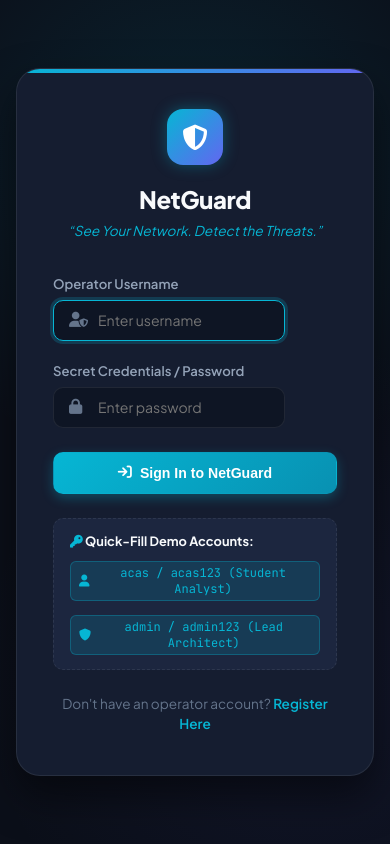
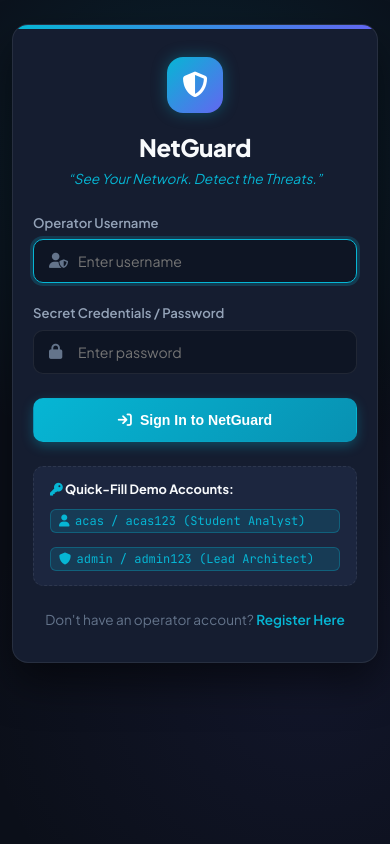
Before and after one commit to acasjoshua/NetGuard, a Django app: template templates/login/login.html in a window 390 px wide. Run offline with Django 4.2, Linux system fonts and the light colour scheme; the template is opened without the code that fills it, so the values that code supplies are empty.

Commit message:
fix(login): restore login stylesheet and improve responsiveness
- Restore login page styling in login.css and link it in login.html
- Add mobile responsiveness and improved input focus states

```diff
--- a/static/css/login/login.css
+++ b/static/css/login/login.css
@@ -0,0 +1,167 @@
+*, *::before, *::after {
+    box-sizing: border-box;
+}
+
+.auth-wrapper {
+    min-height: 100vh;
+    display: flex;
+    align-items: center;
+    justify-content: center;
+    padding: 2rem 1rem;
+    background:
+        radial-gradient(circle at 50% 20%, rgba(6, 182, 212, 0.12), transparent 45%),
+        radial-gradient(circle at 80% 80%, rgba(99, 102, 241, 0.08), transparent 45%),
+        var(--bg-main);
+}
+
+.auth-card {
+    position: relative;
+    width: 100%;
+    max-width: 440px;
+    overflow: hidden;
+    padding: 2.5rem 2.25rem;
+    background-color: var(--bg-card);
+    border: 1px solid var(--border-color);
+    border-radius: var(--radius-xl);
+    box-shadow: 0 20px 40px rgba(0, 0, 0, 0.5);
+}
+
+.auth-card::before {
+    content: "";
+    position: absolute;
+    top: 0;
+    right: 0;
+    left: 0;
+    height: 4px;
+    background: linear-gradient(90deg, var(--brand-cyan), var(--brand-indigo));
+}
+
+.auth-header {
+    margin-bottom: 2rem;
+    text-align: center;
+}
+
+.auth-logo-icon {
+    width: 56px;
+    height: 56px;
+    margin: 0 auto 1rem;
+    display: inline-flex;
+    align-items: center;
+    justify-content: center;
+    border-radius: var(--radius-lg);
+    background: linear-gradient(135deg, var(--brand-cyan), var(--brand-indigo));
+    color: #fff;
+    font-size: 1.6rem;
+    box-shadow: var(--shadow-glow-cyan);
+}
+
+.auth-title {
+    margin: 0;
+    color: var(--text-primary);
+    font-size: 1.5rem;
+    font-weight: 800;
+    letter-spacing: -0.02em;
+}
+
+.auth-subtitle {
+    margin: 0.25rem 0 0;
+    color: var(--brand-cyan);
+    font-size: 0.85rem;
+    font-style: italic;
+}
+
+.input-icon-group {
+    position: relative;
+}
+
+.input-icon-group i {
+    position: absolute;
+    top: 50%;
+    left: 1rem;
+    z-index: 1;
+    color: var(--text-muted);
+    font-size: 0.95rem;
+    transform: translateY(-50%);
+    pointer-events: none;
+}
+
+.input-icon-group .form-control {
+    width: 100%;
+    min-height: 44px;
+    padding-left: 2.75rem;
+}
+
+.demo-credentials-box {
+    margin-top: 1.5rem;
+    padding: 0.85rem 1rem;
+    background-color: var(--bg-card-hover);
+    border: 1px dashed var(--border-color);
+    border-radius: var(--radius-md);
+    font-size: 0.8rem;
+}
+
+.demo-badge-btn {
+    display: inline-flex;
+    align-items: center;
+    gap: 0.35rem;
+    margin-top: 0.35rem;
+    padding: 0.2rem 0.5rem;
+    background: rgba(6, 182, 212, 0.15);
+    border: 1px solid rgba(6, 182, 212, 0.3);
+    border-radius: var(--radius-sm);
+    color: var(--brand-cyan);
+    font-family: "JetBrains Mono", monospace;
+    font-size: 0.75rem;
+    cursor: pointer;
+    transition: all var(--transition-speed);
+}
+
+.demo-badge-btn:hover {
+    background: var(--brand-cyan);
+    color: #fff;
+}
+
+.demo-badge-btn:focus-visible {
+    outline: 3px solid var(--brand-cyan-glow);
+    outline-offset: 2px;
+}
+
+.auth-card .flash-messages {
+    margin-bottom: 1.25rem;
+}
+
+.auth-card .form-group {
+    margin-bottom: 1.25rem;
+}
+
+.auth-card #loginForm .form-group:last-of-type {
+    margin-bottom: 1.5rem;
+}
+
+.auth-card .btn-primary {
+    width: 100%;
+    min-height: 44px;
+    padding: 0.75rem;
+}
+
+@media (max-width: 480px) {
+    .auth-wrapper {
+        align-items: flex-start;
+        padding: 1rem 0.75rem;
+    }
+
+    .auth-card {
+        margin: 0.5rem 0;
+        padding: 2rem 1.25rem;
+        border-radius: var(--radius-lg);
+    }
+
+    .auth-header {
+        margin-bottom: 1.5rem;
+    }
+
+    .demo-badge-btn {
+        width: 100%;
+        justify-content: flex-start;
+    }
+}
--- a/templates/login/login.html
+++ b/templates/login/login.html
@@ -13,121 +13,8 @@
     <link rel="stylesheet" href="https://cdnjs.cloudflare.com/ajax/libs/font-awesome/6.4.0/css/all.min.css">
     <!-- Core Theme CSS -->
     <link rel="stylesheet" href="{% static 'css/netguard_theme.css' %}">
-    <style>
-        .auth-wrapper {
-            min-height: 100vh;
-            display: flex;
-            align-items: center;
-            justify-content: center;
-            padding: 2rem 1rem;
-            background: radial-gradient(circle at 50% 20%, rgba(6, 182, 212, 0.12), transparent 45%),
-                        radial-gradient(circle at 80% 80%, rgba(99, 102, 241, 0.08), transparent 45%),
-                        var(--bg-main);
-            position: relative;
-        }
-
-        .auth-card {
-            background-color: var(--bg-card);
-            border: 1px solid var(--border-color);
-            border-radius: var(--radius-xl);
-            box-shadow: 0 20px 40px rgba(0, 0, 0, 0.5);
-            width: 100%;
-            max-width: 440px;
-            padding: 2.5rem 2.25rem;
-            position: relative;
-            overflow: hidden;
-        }
-
-        .auth-card::before {
-            content: '';
-            position: absolute;
-            top: 0;
-            left: 0;
-            right: 0;
-            height: 4px;
-            background: linear-gradient(90deg, var(--brand-cyan), var(--brand-indigo));
-        }
-
-        .auth-header {
-            text-align: center;
-            margin-bottom: 2rem;
-        }
-
-        .auth-logo-icon {
-            width: 56px;
-            height: 56px;
-            border-radius: var(--radius-lg);
-            background: linear-gradient(135deg, var(--brand-cyan), var(--brand-indigo));
-            display: inline-flex;
-            align-items: center;
-            justify-content: center;
-            color: #fff;
-            font-size: 1.6rem;
-            box-shadow: var(--shadow-glow-cyan);
-            margin-bottom: 1rem;
-        }
-
-        .auth-title {
-            font-size: 1.5rem;
-            font-weight: 800;
-            color: var(--text-primary);
-            letter-spacing: -0.02em;
-        }
-
-        .auth-subtitle {
-            font-size: 0.85rem;
-            color: var(--brand-cyan);
-            font-style: italic;
-            margin-top: 0.25rem;
-        }
-
-        .input-icon-group {
-            position: relative;
-        }
-
-        .input-icon-group i {
-            position: absolute;
-            left: 1rem;
-            top: 50%;
-            transform: translateY(-50%);
-            color: var(--text-muted);
-            font-size: 0.95rem;
-        }
-
-        .input-icon-group .form-control {
-            padding-left: 2.75rem;
-        }
-
-        .demo-credentials-box {
-            background-color: var(--bg-card-hover);
-            border: 1px dashed var(--border-color);
-            border-radius: var(--radius-md);
-            padding: 0.85rem 1rem;
-            margin-top: 1.5rem;
-            font-size: 0.8rem;
-        }
-
-        .demo-badge-btn {
-            display: inline-flex;
-            align-items: center;
-            gap: 0.35rem;
-            background: rgba(6, 182, 212, 0.15);
-            border: 1px solid rgba(6, 182, 212, 0.3);
-            color: var(--brand-cyan);
-            padding: 0.2rem 0.5rem;
-            border-radius: var(--radius-sm);
-            font-size: 0.75rem;
-            font-family: 'JetBrains Mono', monospace;
-            cursor: pointer;
-            margin-top: 0.35rem;
-            transition: all var(--transition-speed);
-        }
-
-        .demo-badge-btn:hover {
-            background: var(--brand-cyan);
-            color: #fff;
-        }
-    </style>
+    <!-- Login Page CSS -->
+    <link rel="stylesheet" href="{% static 'css/login/login.css' %}">
 </head>
 <body class="theme-dark">
     <div class="auth-wrapper">
```
